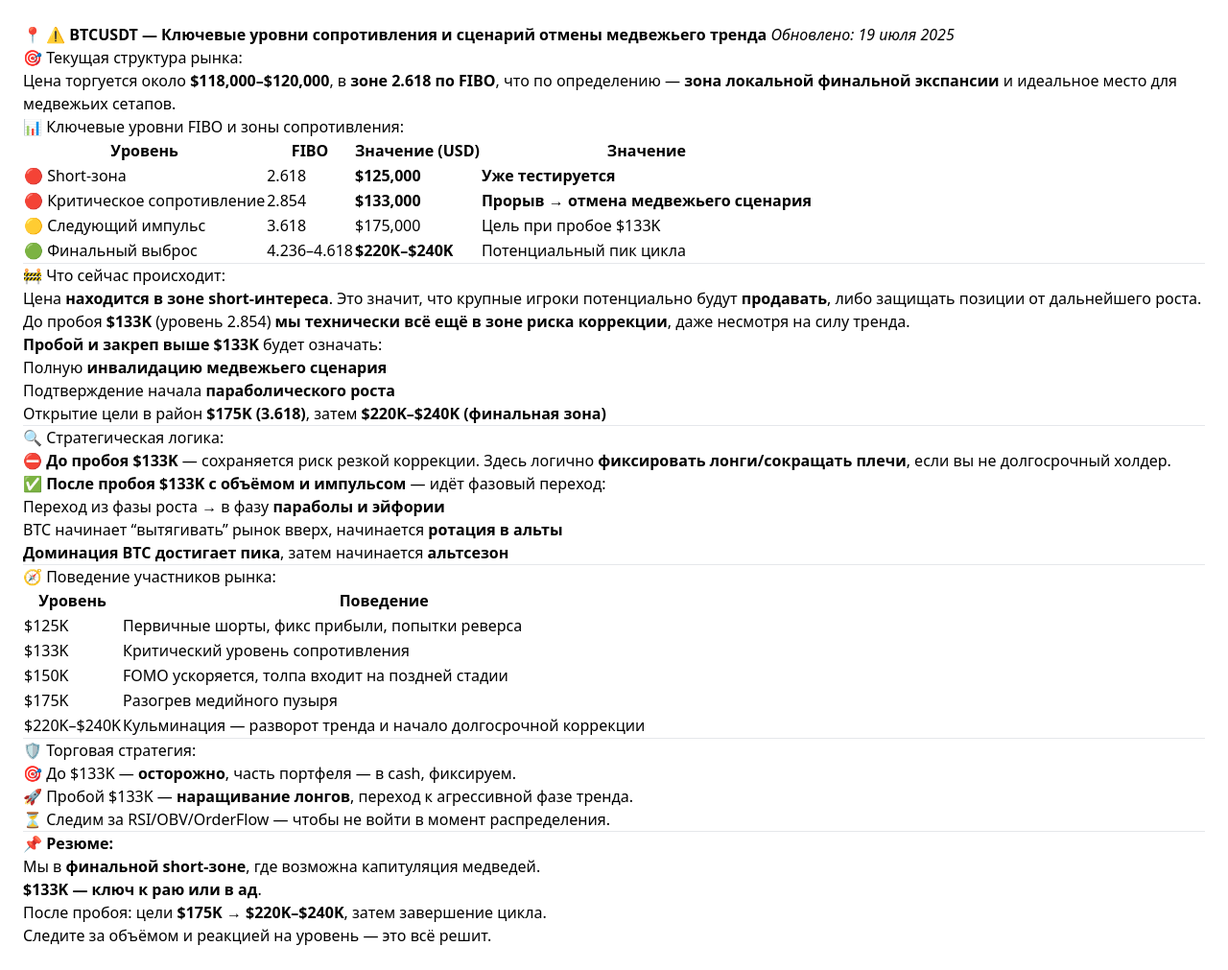
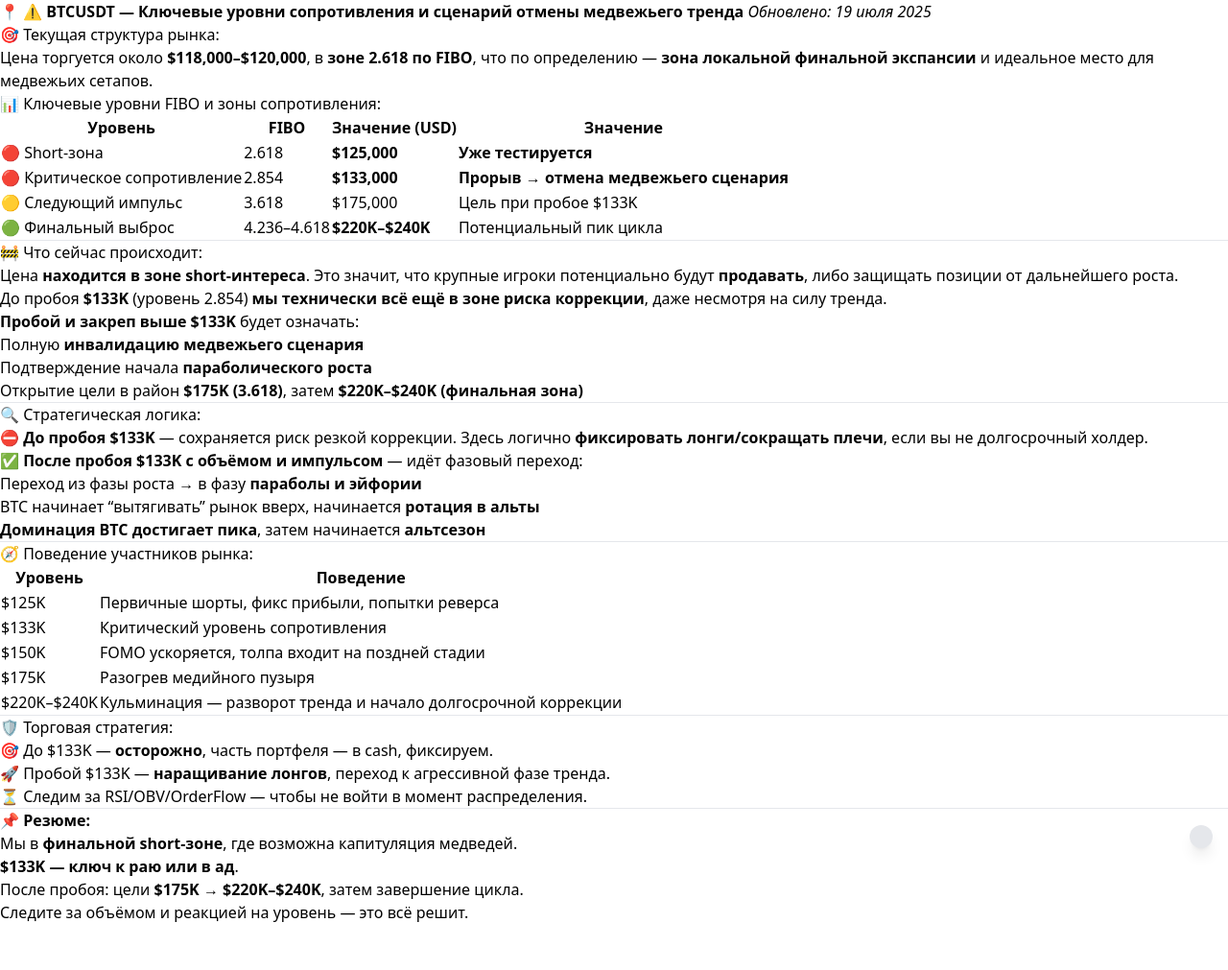
Before and after one commit to weeklyreports/WolverineOfTheMarkets, a Jekyll site: the page built from _posts/2025-07-19-btc-parabolic-growth.md, in a window 1280 px wide. Shown: the whole page at 96% size. Built offline with Jekyll 4.4.1, drawn with Linux system fonts in a browser that asks for light colours; nearby versions of some CDN libraries; after the commit the page ends 963 px from its top, so only the background shows below that.

Commit message:
Update post.html

```diff
--- a/_layouts/post.html
+++ b/_layouts/post.html
@@ -1,12 +1,61 @@
 <!DOCTYPE html>
-<html lang="ru">
+<html lang="ru" class="scroll-smooth"
+      data-theme="light"
+      x-data="{ dark: window.matchMedia('(prefers-color-scheme: dark)').matches }"
+      :class="{ 'dark': dark }"
+      x-init="
+        // слушаем смену системной темы в реальном времени
+        window.matchMedia('(prefers-color-scheme: dark)')
+              .addEventListener('change', e => dark = e.matches)
+      ">
 <head>
-  <meta charset="UTF-8">
-  <meta name="viewport" content="width=device-width,initial-scale=1">
+  <meta charset="UTF-8" />
+  <meta name="viewport" content="width=device-width,initial-scale=1" />
+  <!-- Подключаем Alpine.js для простой logics и Tailwind CDN -->
+  <script defer src="https://unpkg.com/alpinejs@3.x.x/dist/cdn.min.js"></script>
   <script src="https://cdn.tailwindcss.com"></script>
   <title>{{ page.title }} | {{ site.title }}</title>
+  <style>
+    /* Подключаем классические стили prose + темный режим */
+    @layer base {
+      body {
+        @apply bg-white text-gray-800;
+      }
+      .dark body {
+        @apply bg-gray-900 text-gray-100;
+      }
+      /* Стили для markdown-контента */
+      .prose {
+        @apply mx-auto py-8 px-4 max-w-3xl;
+      }
+      .prose h2 { @apply mt-8 mb-4; }
+      .prose ul, .prose ol { @apply ml-6 mb-6; }
+      .prose table {
+        @apply w-full border-collapse mb-6;
+      }
+      .prose th, .prose td {
+        @apply border px-4 py-2;
+      }
+      .prose thead th {
+        @apply bg-gray-200 dark:bg-gray-700;
+      }
+      .prose tr:nth-child(even) td {
+        @apply bg-gray-50 dark:bg-gray-800;
+      }
+    }
+  </style>
 </head>
-<body class="prose lg:prose-xl mx-auto p-6">
-  {{ content }}
+<body class="prose dark:prose-invert">
+  <article>
+    {{ content }}
+  </article>
+  <!-- Кнопка переключения темы вручную -->
+  <button
+    @click="dark = !dark"
+    class="fixed bottom-4 right-4 bg-gray-200 dark:bg-gray-700 text-gray-800 dark:text-gray-100 p-3 rounded-full shadow-lg"
+    title="Переключить тему">
+    <template x-if="dark">🌞</template>
+    <template x-if="!dark">🌙</template>
+  </button>
 </body>
 </html>
```
